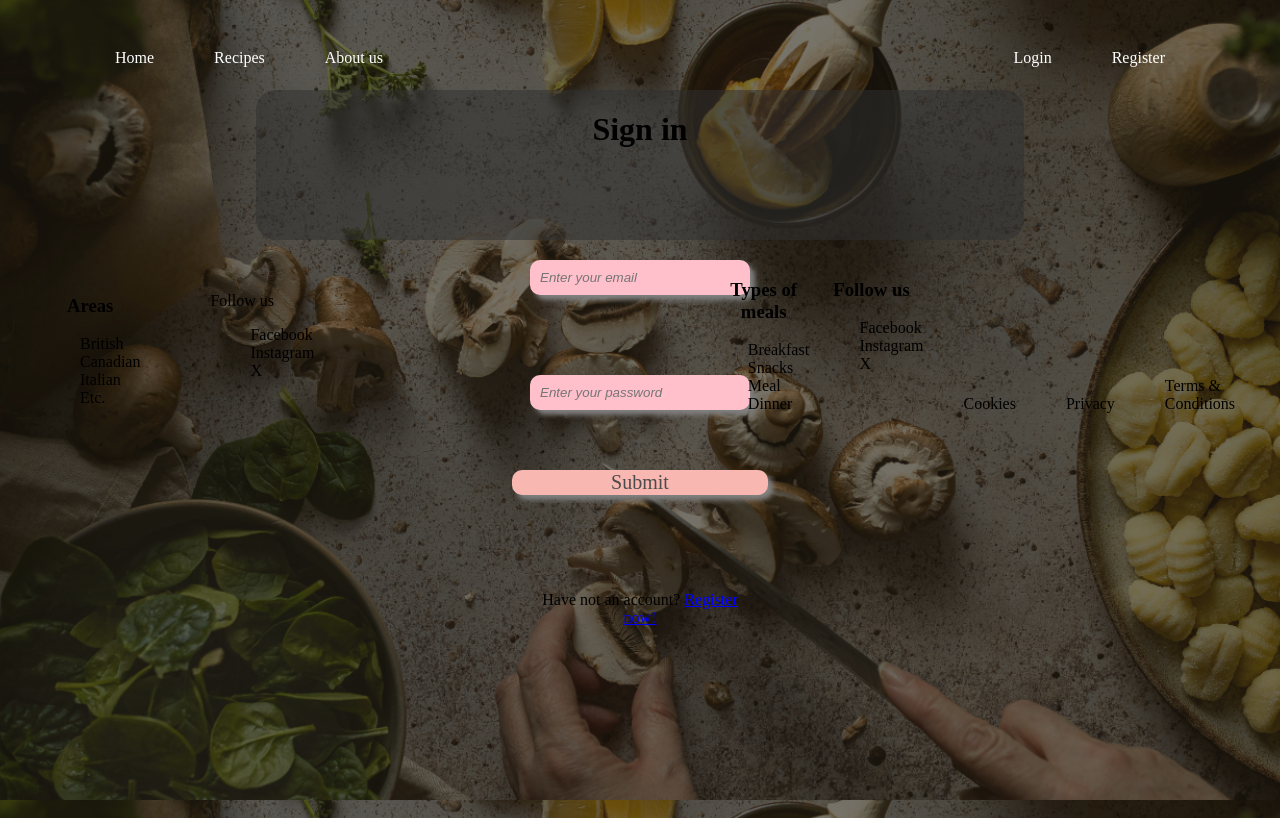
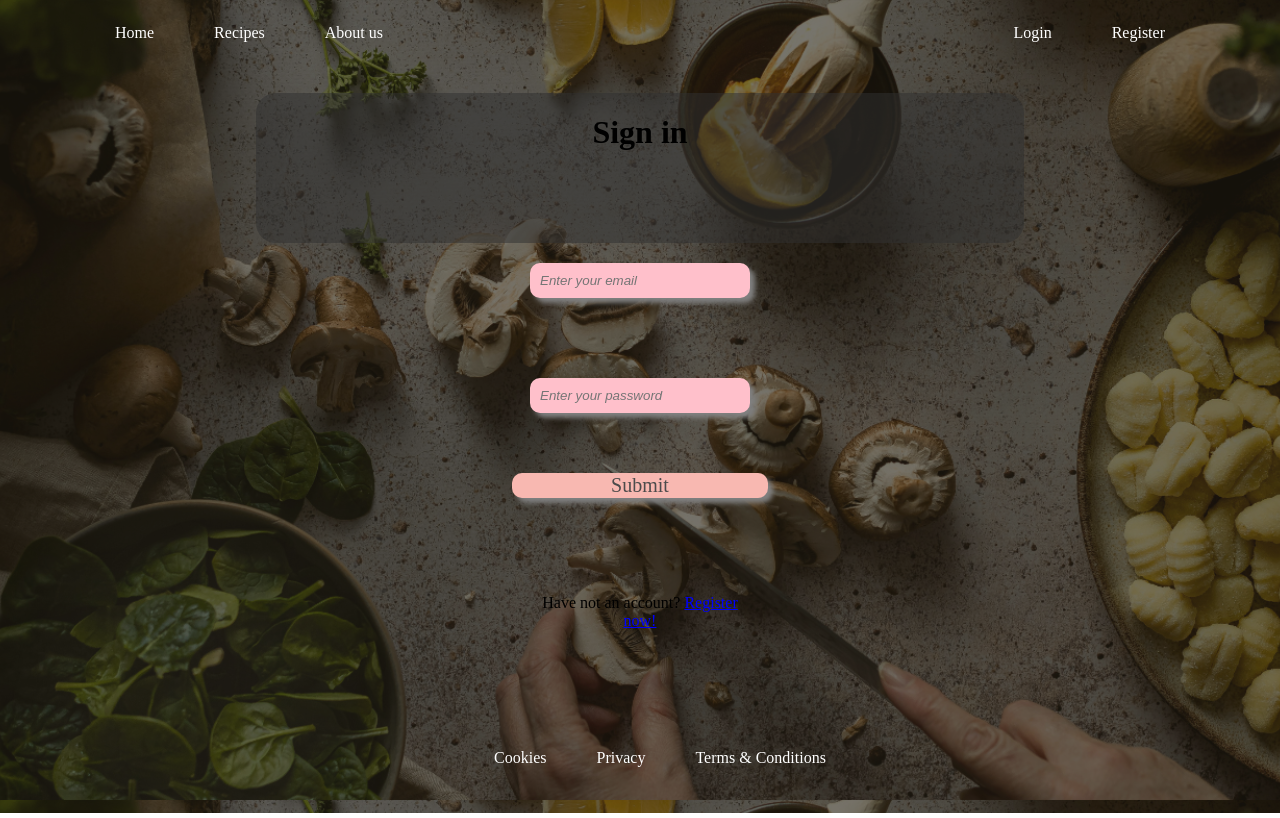
Before and after one commit to PaulaSLT/PROYECTO-FINAL-DE-CURSO-RECETAS, a React (Vite) app in the folder frontend/: page /login in a window 1280 px wide. Built offline with nearby package versions, Linux system fonts and the light colour scheme.

Commit message:
outlet colocado

```diff
--- a/frontend/src/App.css
+++ b/frontend/src/App.css
@@ -6,7 +6,6 @@
 
 #homecontainer{
     display: flex;
-    margin-top: 200px;
     flex-direction: column;
     align-items: center;
     text-align: center;
@@ -24,7 +23,6 @@
     color: blue;
     text-decoration: underline;
     cursor: pointer;
-    margin-left: 0px;
 }
 .parrafo{
     font-family: 'Times New Roman', Times, serif;
--- a/frontend/src/components/Footer/Footer.css
+++ b/frontend/src/components/Footer/Footer.css
@@ -1,18 +1,12 @@
 .footer-spot {
     display: flex;
     bottom: 0;
-<<<<<<< HEAD
-    width: 100vw;
-    color: black;
-=======
     color: white;
->>>>>>> 5d14806c7562f45e0feca4f76c4312829bce3729
+    justify-content: center;
 }
 
 .area{
     list-style: none;
-
-
 }
 li{
     list-style: none;
--- a/frontend/src/components/Footer/Footer.jsx
+++ b/frontend/src/components/Footer/Footer.jsx
@@ -5,47 +5,6 @@ function Footer() {
   return (
     <>
       <div className="footer-spot">
-        <ul id="Areas">
-          <li className="area">
-            <h3>Areas</h3>
-            <ul>
-              <li>British</li>
-              <li>Canadian</li>
-              <li>Italian</li>
-              <li>Etc.</li>
-            </ul>
-          </li>
-
-
-                <li>
-                    <p>Follow us</p>
-                        <ul>
-                            <li>Facebook</li>
-                            <li>Instagram</li>
-                            <li>X</li>
-
-                        </ul>
-                </li>
-            </ul>
-
-          <li className="meal">
-            <h3>Types of meals</h3>
-            <ul>
-              <li>Breakfast</li>
-              <li>Snacks</li>
-              <li>Meal</li>
-              <li>Dinner</li>
-            </ul>
-          </li>
-
-          <li>
-            <h3>Follow us</h3>
-            <ul>
-              <li>Facebook</li>
-              <li>Instagram</li>
-              <li>X</li>
-            </ul>
-          </li>
           <ul id="legal">
             <li>Cookies</li>
             <li>Privacy</li>
--- a/frontend/src/index.css
+++ b/frontend/src/index.css
@@ -1,9 +1,4 @@
-html, body {
-  margin: 0;
-  padding: 0;
-  height: 100%;
-  min-height: 100vh;
-}
+
 
 body {
   background-image: url("../src/Images/BACKGROUND.png");
@@ -11,4 +6,6 @@ body {
   background-repeat: no-repeat; /* Evita que la imagen se repita */
   background-position: center; /* Centra la imagen */
   background-attachment: fixed; /* Fija la imagen en el viewport */
+  margin: 0;
+  margin-top: -25px;
 }
--- a/frontend/src/layouts/Layout.css
+++ b/frontend/src/layouts/Layout.css
@@ -0,0 +1,14 @@
+.mainheader {
+    height: 10vh;
+    width: 100vw;
+}
+
+.mainoutlet {
+    height: 80vh;
+    width: 100vw;
+}
+
+.mainfooter {
+    height: 10vh;
+    width: 100vw;
+}
--- a/frontend/src/layouts/Layout.jsx
+++ b/frontend/src/layouts/Layout.jsx
@@ -1,17 +1,24 @@
-import React from 'react'
-import { Outlet } from 'react-router-dom'
-import Usbatlogout from '../components/Usbatlogout/Usbatlogout'
-import Header from '../components/HeaderComponent/Header'
-import Footer from '../components/Footer/Footer'
+import React from "react";
+import { Outlet } from "react-router-dom";
+import Usbatlogout from "../components/Usbatlogout/Usbatlogout";
+import Header from "../components/HeaderComponent/Header";
+import Footer from "../components/Footer/Footer";
+import "./Layout.css";
 
 function Layout() {
   return (
     <div>
-      <Header/>
-      <Outlet/>
-      <Footer/>
+      <div className="mainheader">
+        <Header />
+      </div>
+      <div className="mainoutlet">
+        <Outlet />
+      </div>
+      <div className="mainfooter">
+        <Footer />
+      </div>
     </div>
-  )
+  );
 }
 
-export default Layout
+export default Layout;
```
Also changed, not shown: 1 other file (tests, documents, lock files or other folders).
